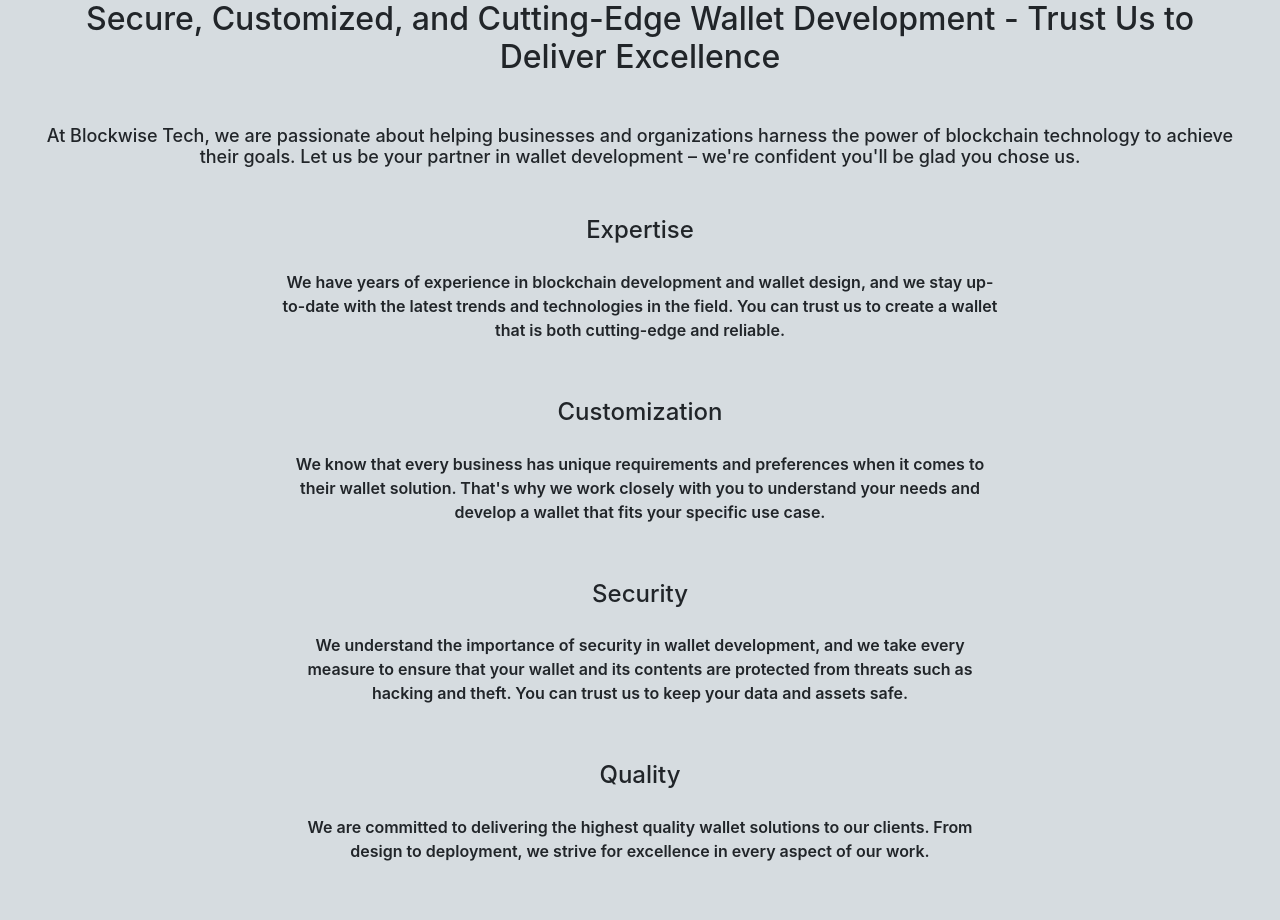
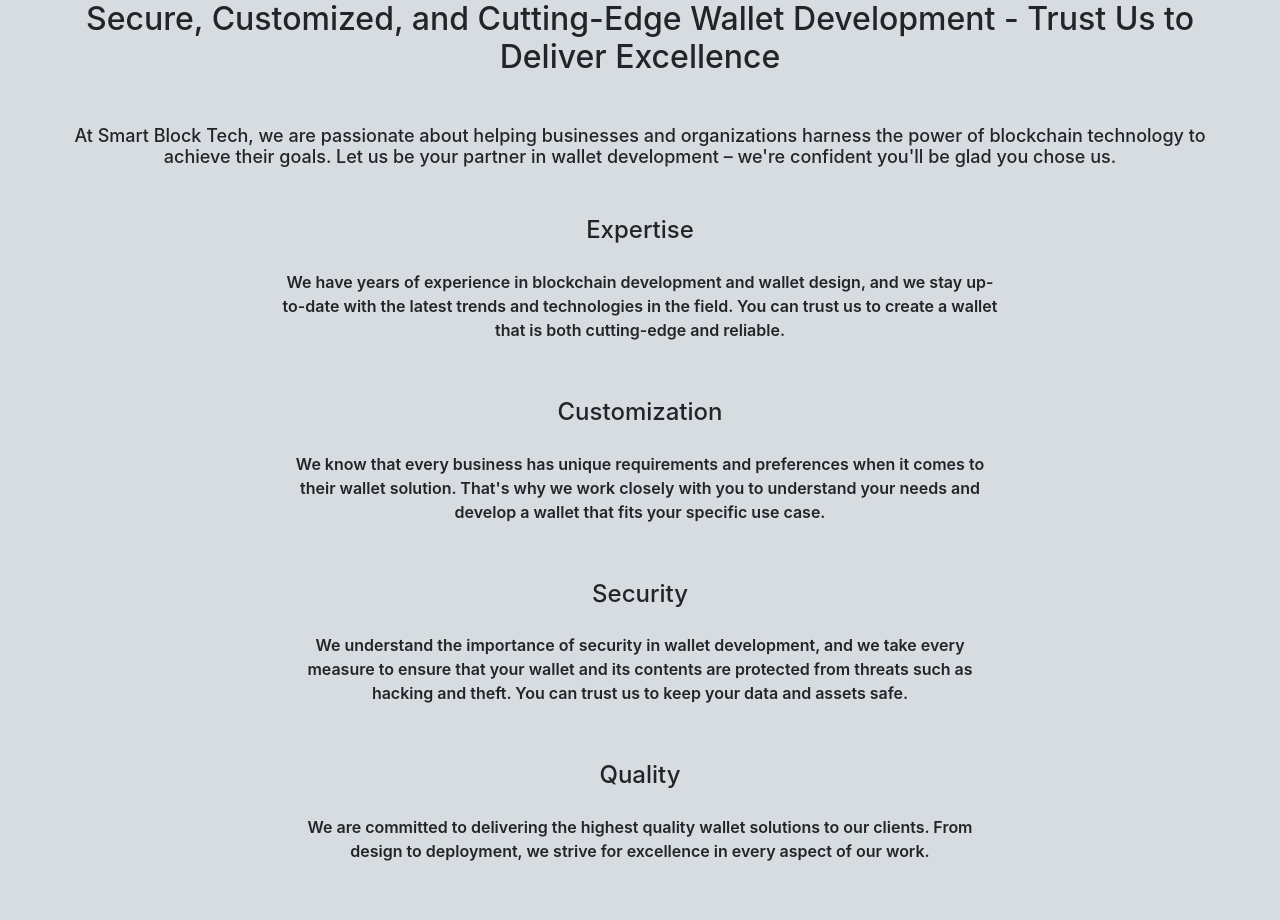
Before and after one commit to placeparks/Blockwise-tech, a React (Create React App) app: page /Wallet in a window 1280 px wide. Shown: the part 3100-4020 px from the top of the page. Built offline with nearby package versions, Linux system fonts and the light colour scheme.

Commit message:
Update Expertise.js

```diff
--- a/src/components/Wallet/Expertise.js
+++ b/src/components/Wallet/Expertise.js
@@ -10,7 +10,7 @@ export default function Expertise(){
     return(
         <div className={styles.section1}>
           <h2>Secure, Customized, and Cutting-Edge Wallet Development - Trust Us to Deliver Excellence</h2>
-          <h3>At Blockwise Tech, we are passionate about helping businesses and organizations harness the power of blockchain technology to achieve their goals. Let us be your partner in wallet development – we're confident you'll be glad you chose us.</h3>
+          <h3>At Smart Block Tech, we are passionate about helping businesses and organizations harness the power of blockchain technology to achieve their goals. Let us be your partner in wallet development – we're confident you'll be glad you chose us.</h3>
 
           <h4  data-aos="fade-right"
      data-aos-easing="ease-in-sine">Expertise</h4>
```
